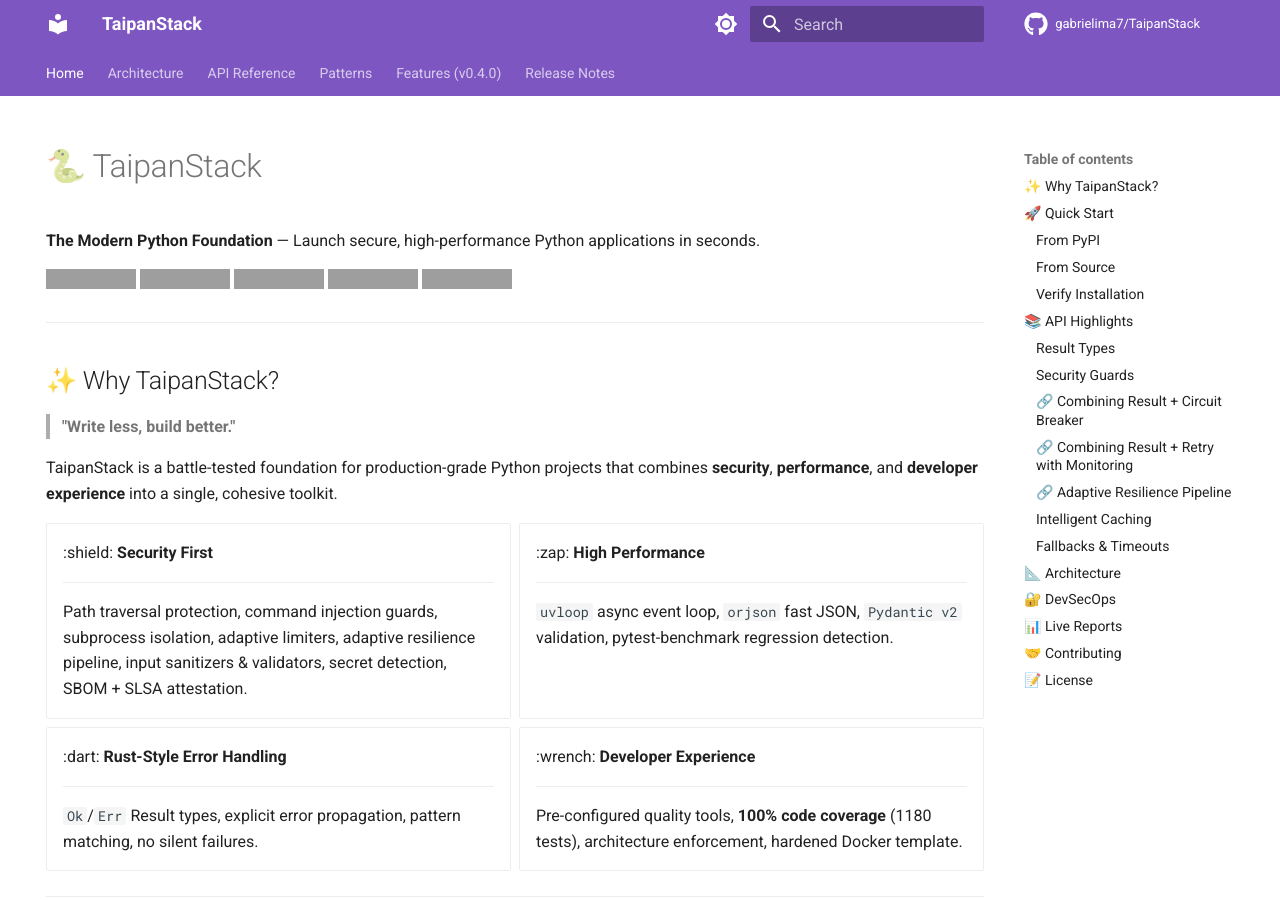
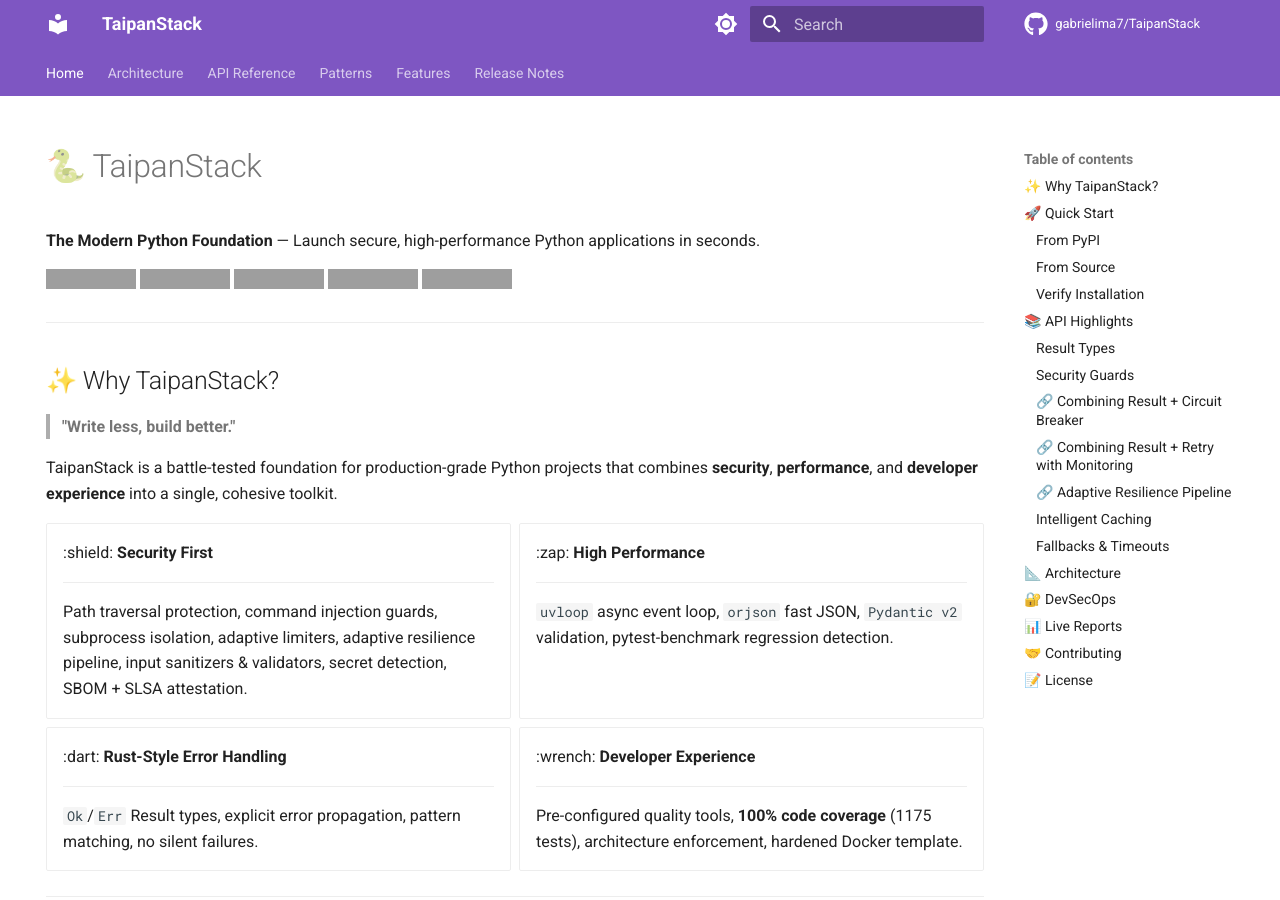
Before and after one commit to gabrielima7/TaipanStack, an MkDocs documentation site: the page built from docs/index.md, in a window 1280 px wide and 900 px high, cut to the strip 0-900 px from the top of the window. Built offline with MkDocs 1.6.1 and Material for MkDocs 9.7.7, drawn with Linux system fonts in a browser that asks for light colours; comment, search, counter and statistics services are not loaded; some of the changed text lies outside the part shown; grey boxes are pictures that could not be loaded.

Commit message:
docs: Update tests count and mkdocs.yml navigation (#549)
- Updated test count in `README.md` from 1180 to 1175 based on actual test count.
- Updated test count in `docs/index.md` from 1180 to 1175 based on actual test count.
- Modified `mkdocs.yml` navigation `Features (v0.4.0):` to `Features:` and correctly reflected this change in `docs/releases/v0.4.0.md` link.
- Verified that strict build `poetry run mkdocs build --strict` passed.

Co-authored-by: google-labs-jules[bot] <161369871+google-labs-jules[bot]@users.noreply.github.com>
Co-authored-by: gabrielima7 <230595838+gabrielima7@users.noreply.github.com>

```diff
--- a/docs/index.md
+++ b/docs/index.md
@@ -46,7 +46,7 @@ TaipanStack is a battle-tested foundation for production-grade Python projects t
 
     ---
 
-    Pre-configured quality tools, **100% code coverage** (1180 tests), architecture enforcement, hardened Docker template.
+    Pre-configured quality tools, **100% code coverage** (1175 tests), architecture enforcement, hardened Docker template.
 
 </div>
 
@@ -247,7 +247,7 @@ async def fetch_remote_status() -> Result[dict, Exception]:
 
 | Report | Description |
 |--------|-------------|
-| [🧪 Coverage Report](https://gabrielima7.github.io/TaipanStack/htmlcov/) | Full HTML coverage report — 100% (1180 tests) |
+| [🧪 Coverage Report](https://gabrielima7.github.io/TaipanStack/htmlcov/) | Full HTML coverage report — 100% (1175 tests) |
 | [⚡ Benchmark Dashboard](https://gabrielima7.github.io/TaipanStack/dev/bench/) | Performance history & regression graphs |
 
 ---
--- a/mkdocs.yml
+++ b/mkdocs.yml
@@ -103,7 +103,7 @@ nav:
       - Resilience: api/resilience.md
   - Patterns:
       - Security Patterns: patterns/security.md
-  - Features (v0.4.0):
+  - Features:
       - Taipan Bridges: features/bridges.md
       - Adaptive Resilience: features/adaptive-resilience.md
       - Watchdogs & Monitoring: features/watchdogs.md
```
Also changed, not shown: README.md (+3 -3 lines), docs/releases/v0.4.0.md (+1 -1 lines).
